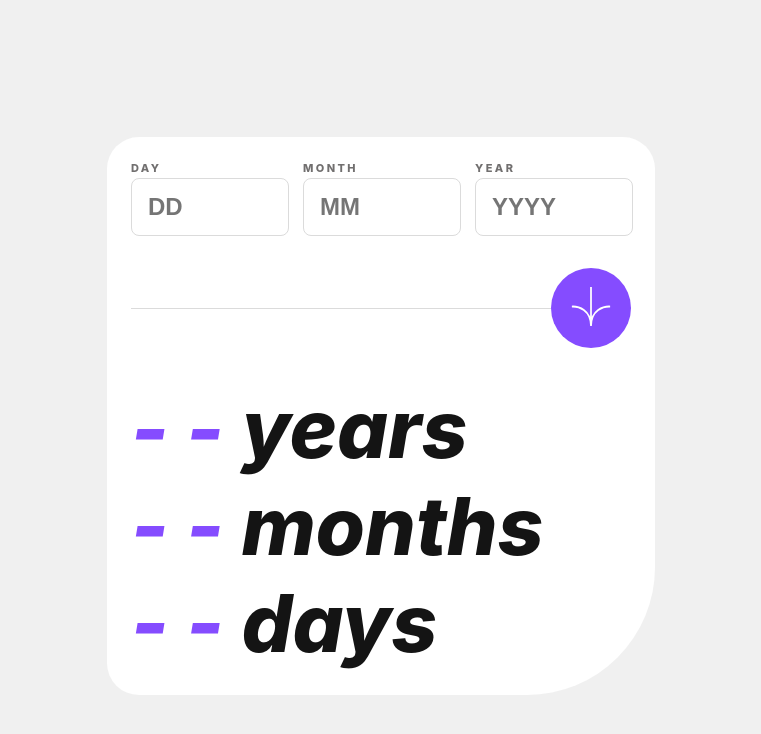
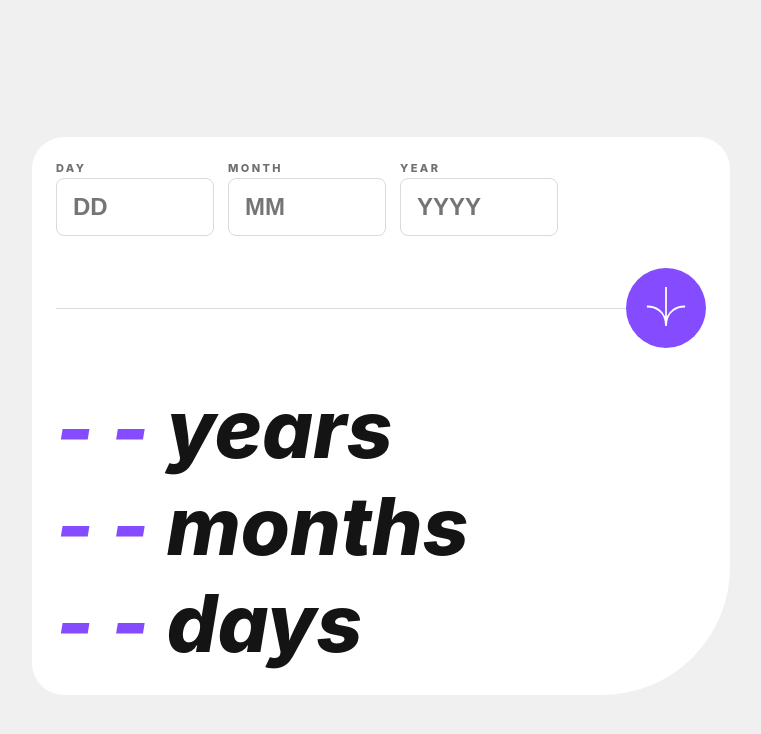
Before and after one commit to Vyonyx/AgeCalculator-feMentors-Vue, a Vue app: page / in a window 1280 px wide. Shown: the top 734 px of the page, without its empty margins (259-1020 px from the left). Built offline with nearby package versions, Linux system fonts and the light colour scheme.

Commit message:
increase Age Calculator width on larger screens (to suit design files)

```diff
--- a/src/components/AgeCalculatorCard.vue
+++ b/src/components/AgeCalculatorCard.vue
@@ -139,6 +139,12 @@ $tablet-breakpoint: 768px;
   height: fit-content;
 }
 
+@media (min-width: $tablet-breakpoint) {
+  .card {
+    width: 100%;
+  }
+}
+
 .form-controls {
   --grid-gap: 1rem;
   display: grid;
```
